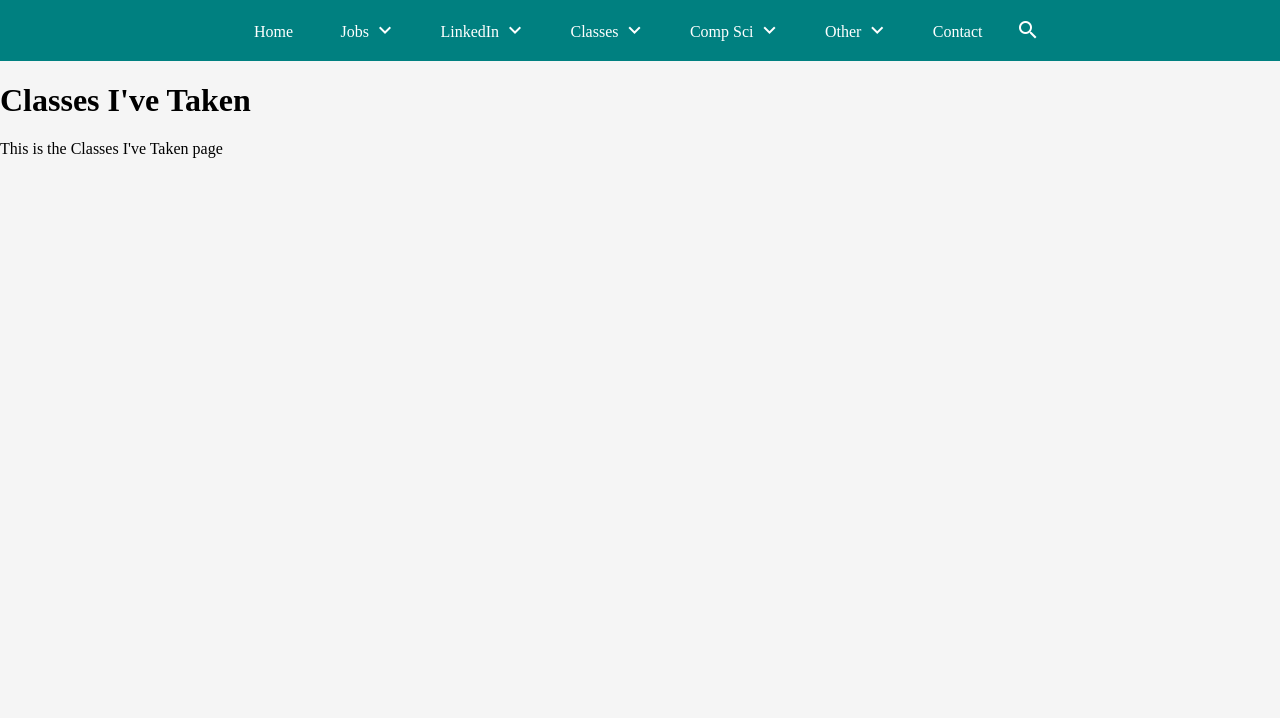
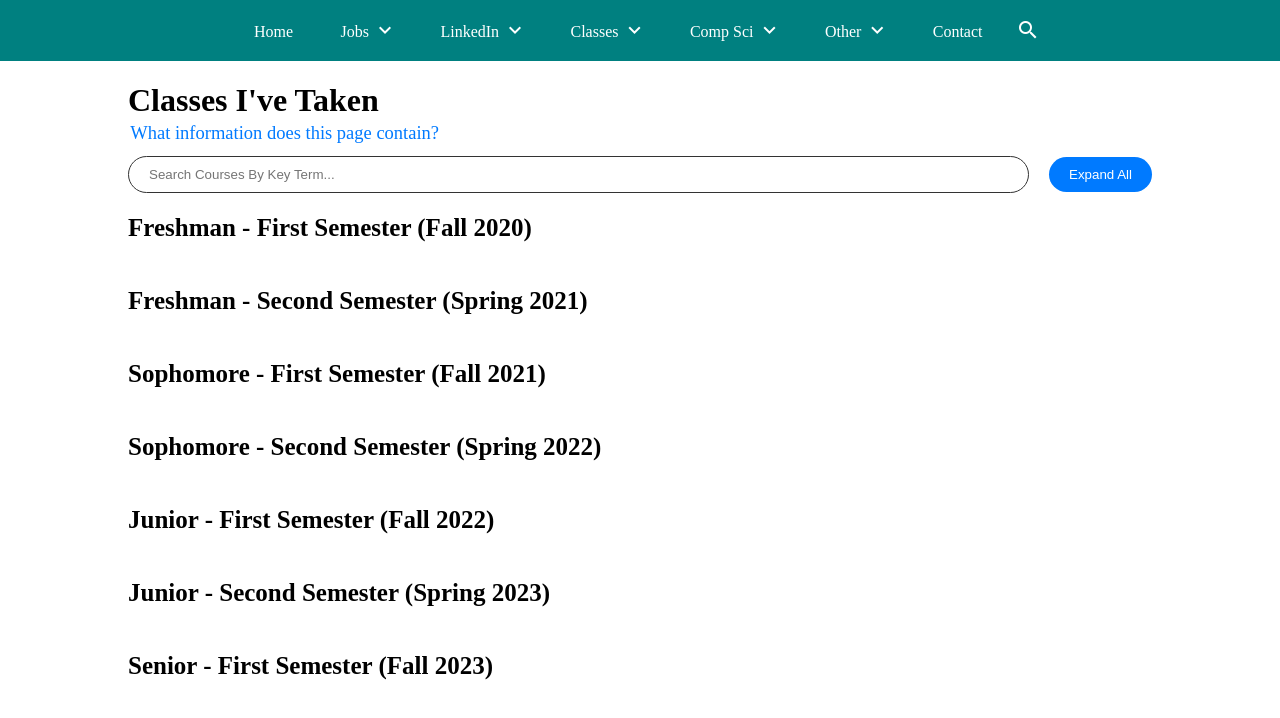
Before and after one commit to MichaelT-178/ForGuy, a Vue app: page /classes/ClassesIveTaken in a window 1280 px wide. Shown: the top 718 px of the page. Built offline with nearby package versions, Linux system fonts and the light colour scheme.

Commit message:
Finished ClassesIveTaken and CSCDescriptions

```diff
--- a/src/Views/classes/CSCDescriptions.vue
+++ b/src/Views/classes/CSCDescriptions.vue
@@ -1,6 +1,130 @@
 <template>
-    <main class="about-page">
-        <h1>CSC Descriptions</h1>
-        <p>This is the CSC Descriptions page</p>
+    <main class="csc-descriptions-page">
+        <div class="top-section">
+            <h1>CSC Descriptions</h1>
+            <span class="expand-text" @click="toggleExplanation">What information does this page contain?</span>
+            <p class="courses-found" v-if="explainOpen">{{ pageDescription }}</p>
+            <div class="search-expand-wrapper">
+                <input type="text" v-model="searchQuery" placeholder="Search Companies By Location or Name..." class="search-bar" />
+                <button @click="toggleAll" class="expand-all-btn">{{ allOpen ? 'Close All' : 'Expand All' }}</button>
+            </div>
+            <p class="courses-found" v-if="searchQuery.length != 0">Found {{ filteredCourses.length }} course{{ filteredCourses.length == 1 ? '' : 's' }} that contain the term "<span style="color: darkblue">{{ searchQuery }}</span>" in their name or description.</p>
+            <p style="margin-bottom: 20px;" v-else></p>
+        </div>
+        <div v-for="course in filteredCourses" :key="course.Name">
+            <AccordionMenu :item="course" :isOpen="allOpen"/>
+        </div>
+        <p style="margin-bottom: 50px;"></p>
     </main>
 </template>
+
+<script setup>
+import { ref, computed, onMounted, onUnmounted } from 'vue';
+import AllData from "../../data/classes/CSCDescriptions.json";
+import AccordionMenu from "../../components/AccordionMenu.vue";
+
+const jsonData = ref(AllData);
+const pageDescription = jsonData.value["Description"];
+const searchQuery = ref('');
+const allOpen = ref(false);
+const explainOpen = ref(false);
+
+const filteredCourses = computed(() => {
+    if (!searchQuery.value) {
+        return jsonData.value["Courses"];
+    }
+
+    return jsonData.value["Courses"].filter(course =>
+        course.Description.toLowerCase().includes(searchQuery.value.toLowerCase().trim()) ||
+        course.Name.toLowerCase().includes(searchQuery.value.toLowerCase().trim()) ||
+        course.Number.toLowerCase().includes(searchQuery.value.toLowerCase().trim())
+    );
+});
+
+const toggleAll = () => {
+    allOpen.value = !allOpen.value;
+};
+
+const toggleExplanation = () => {
+    explainOpen.value = !explainOpen.value;
+};
+
+onMounted(() => {
+    document.body.style.backgroundColor = 'white';
+    document.documentElement.style.backgroundColor = 'white';
+});
+
+onUnmounted(() => {
+    document.body.style.backgroundColor = '';
+    document.documentElement.style.backgroundColor = '';
+});
+
+</script>
+
+<style scoped>
+
+html {
+  background-color: white;
+}
+
+.csc-descriptions-page .top-section h1 {
+    text-align: left;
+    margin-left: 10%;
+    margin-bottom: 4px;
+    background-color: white;
+}
+
+.expand-text {
+    color: #007AFF;
+    margin-top: 5px;
+    text-align: left;
+    margin-left: 10.18%;
+    font-size: 18.5px;
+}
+
+.expand-text:hover {
+    color: #0000D7;
+}
+
+.courses-found {
+    margin-top: 5px;
+    text-align: left;
+    margin-left: 10.18%;
+    font-size: 20px;
+}
+
+.search-expand-wrapper {
+    display: flex;
+    justify-content: space-between;
+    align-items: center;
+    gap: 10px;
+    width: 80%;
+    margin: 0 auto;
+}
+
+.search-bar {
+    flex-grow: 1;
+    padding: 10px 20px;
+    border-radius: 20px;
+    border: 1px solid #333;
+    color: #333;
+    background-color: #fff;
+    margin-right: 10px;
+    margin-top: 12px;
+}
+
+.expand-all-btn {
+    padding: 10px 20px;
+    border-radius: 20px;
+    background-color: #007AFF;
+    color: white;
+    border: none;
+    cursor: pointer;
+    margin-top: 12px;
+}
+
+.expand-all-btn:hover {
+    background-color: #0068DF;
+}
+
+</style>
--- a/src/Views/classes/ClassesIveTaken.vue
+++ b/src/Views/classes/ClassesIveTaken.vue
@@ -1,6 +1,165 @@
 <template>
-    <main class="about-page">
-        <h1>Classes I've Taken</h1>
-        <p>This is the Classes I've Taken page</p>
+    <main class="classes-ive-taken-page">
+        <div class="top-section">
+            <h1>Classes I've Taken</h1>
+            <span class="expand-text" @click="toggleExplanation">What information does this page contain?</span>
+            <p class="description" v-if="explainOpen">{{ pageDescription }}</p>
+            <div class="search-expand-wrapper">
+                <input type="text" v-model="searchQuery" placeholder="Search Courses By Key Term..." class="search-bar" />
+                <button @click="toggleAll" class="expand-all-btn">{{ allOpen ? 'Close All' : 'Expand All' }}</button>
+            </div>
+        </div>
+        <p style="margin-top: 20px;"></p>
+        <p class="courses-found" v-if="searchQuery.length != 0">Found {{ totalMatchingCourses }} course{{ totalMatchingCourses === 1 ? '' : 's' }} that contain the term "<span style="color: darkblue">{{ searchQuery }}</span>" in their name or description.</p>
+        <section v-for="(courses, semester) in semesterCourses" :key="semester" class="section">
+            <h2 class="semester-header" v-if="courses.length > 0">{{ semester }}</h2>
+            <div v-for="course in courses" :key="course.Name">
+                <AccordionMenu :item="course" :isOpen="allOpen"/>
+            </div>
+        </section>
+        <p style="margin-bottom: 100px;"></p>
     </main>
 </template>
+
+
+<script setup>
+import { ref, computed, onMounted, onUnmounted } from 'vue';
+import AllData from "../../data/classes/ClassesIveTaken.json";
+import AccordionMenu from "../../components/AccordionMenu.vue";
+
+const jsonData = ref(AllData);
+const searchQuery = ref('');
+const allOpen = ref(false);
+const explainOpen = ref(false);
+const pageDescription = jsonData.value["Description"];
+
+const filterCourses = (courses) => {
+    if (!searchQuery.value) return courses;
+    return courses.filter(course =>
+        course.Name.toLowerCase().includes(searchQuery.value.toLowerCase()) ||
+        course.Number.toLowerCase().includes(searchQuery.value.toLowerCase()) ||
+        course.Description.toLowerCase().includes(searchQuery.value.toLowerCase())
+    );
+};
+
+const totalMatchingCourses = computed(() => {
+    let count = 0;
+
+    ['Freshman', 'Sophomore', 'Junior', 'Senior'].forEach(year => {
+        ['First', 'Second'].forEach(semester => {
+            const semesterKey = semester === 'First' ? 'First' : 'Second';
+            const courses = jsonData.value[year]?.[semesterKey] || [];
+            count += filterCourses(courses).length;
+        });
+    });
+
+    return count;
+});
+
+const semesterCourses = computed(() => ({
+    'Freshman - First Semester (Fall 2020)': filterCourses(jsonData.value["Freshman"]["First"]),
+    'Freshman - Second Semester (Spring 2021)': filterCourses(jsonData.value["Freshman"]["Second"]),
+    'Sophomore - First Semester (Fall 2021)': filterCourses(jsonData.value["Sophomore"]["First"]),
+    'Sophomore - Second Semester (Spring 2022)': filterCourses(jsonData.value["Sophomore"]["Second"]),
+    'Junior - First Semester (Fall 2022)': filterCourses(jsonData.value["Junior"]["First"]),
+    'Junior - Second Semester (Spring 2023)': filterCourses(jsonData.value["Junior"]["Second"]),
+    'Senior - First Semester (Fall 2023)': filterCourses(jsonData.value["Senior"]["First"]),
+}));
+
+const toggleAll = () => { allOpen.value = !allOpen.value; };
+const toggleExplanation = () => { explainOpen.value = !explainOpen.value; };
+
+onMounted(() => {
+    document.body.style.backgroundColor = 'white';
+    document.documentElement.style.backgroundColor = 'white';
+});
+
+onUnmounted(() => {
+    document.body.style.backgroundColor = '';
+    document.documentElement.style.backgroundColor = '';
+});
+
+</script>
+
+
+<style scoped>
+
+html {
+  background-color: white;
+}
+
+.classes-ive-taken-page .top-section h1 {
+    text-align: left;
+    margin-left: 10%;
+    margin-bottom: 4px;
+    background-color: white;
+}
+
+.expand-text {
+    color: #007AFF;
+    margin-top: 5px;
+    text-align: left;
+    margin-left: 10.18%;
+    font-size: 18.5px;
+}
+
+.expand-text:hover {
+    color: #0000D7;
+}
+
+.courses-found {
+    /* margin-top: 10px; */
+    text-align: left;
+    margin-left: 11%;
+    font-size: 20px;
+    margin-top: -10px;
+    margin-bottom: -10px;
+}
+
+.semester-header {
+    text-align: left;
+    margin-left: 10%;
+    margin-bottom: 5px;
+    font-size: 25px;
+}
+
+.section {
+    margin-bottom: 45px;
+}
+
+.search-expand-wrapper {
+    display: flex;
+    justify-content: space-between;
+    align-items: center;
+    gap: 10px;
+    width: 80%;
+    margin: 0 auto;
+}
+
+
+.search-bar {
+    flex-grow: 1;
+    padding: 10px 20px;
+    border-radius: 20px;
+    border: 1px solid #333;
+    color: #333;
+    background-color: #fff;
+    margin-right: 10px;
+    margin-top: 12px;
+}
+
+.expand-all-btn {
+    padding: 10px 20px;
+    border-radius: 20px;
+    background-color: #007AFF;
+    color: white;
+    border: none;
+    cursor: pointer;
+    margin-top: 12px;
+}
+
+.expand-all-btn:hover {
+    background-color: #0068DF;
+}
+
+</style>
--- a/src/components/MenuItems.vue
+++ b/src/components/MenuItems.vue
@@ -30,8 +30,8 @@ export const menuItems = [
         text: "Classes",
         subMenu: [
             { text: "Class Recommendations",  icon: "thumb_up",       link: "/classes/ClassRecommendations" },
+            { text: "Classes I've Taken",     icon: "co_present",     link: "/classes/ClassesIveTaken" }, //interactive_space
             { text: "CSC Descriptions",       icon: "description",    link: "/classes/CSCDescriptions" },
-            { text: "Classes I've Taken",     icon: "co_present",     link: "/classes/ClassesIveTaken" }, //interactive_space
             { text: "Classes To Avoid",       icon: "cancel",         link: "/classes/ClassesToAvoid" },
             { text: "Useful Certifications",  icon: "editor_choice",  link: "/classes/Certifications" }
         ]
```
Also changed, not shown: 1 other file (tests, documents, lock files or other folders).
